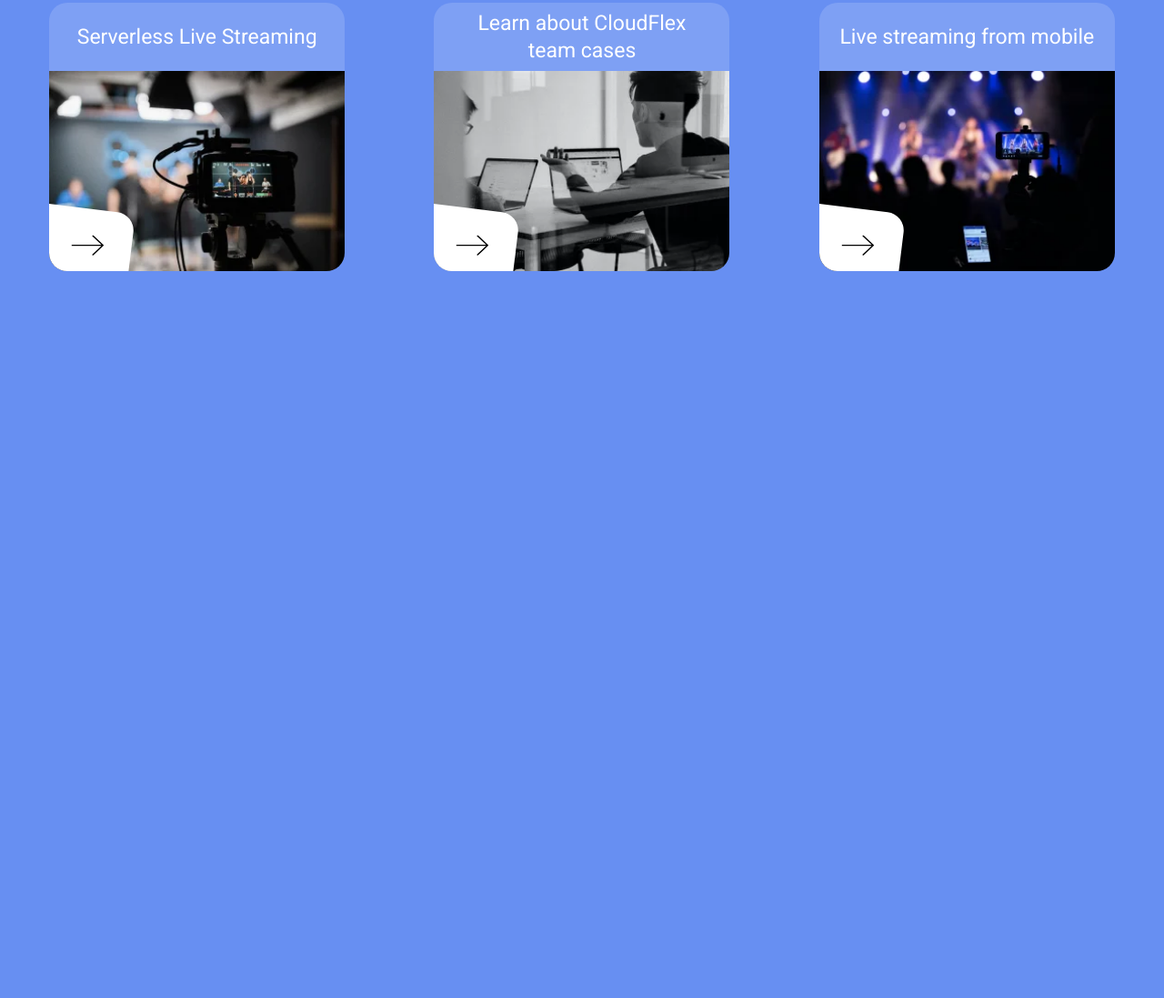
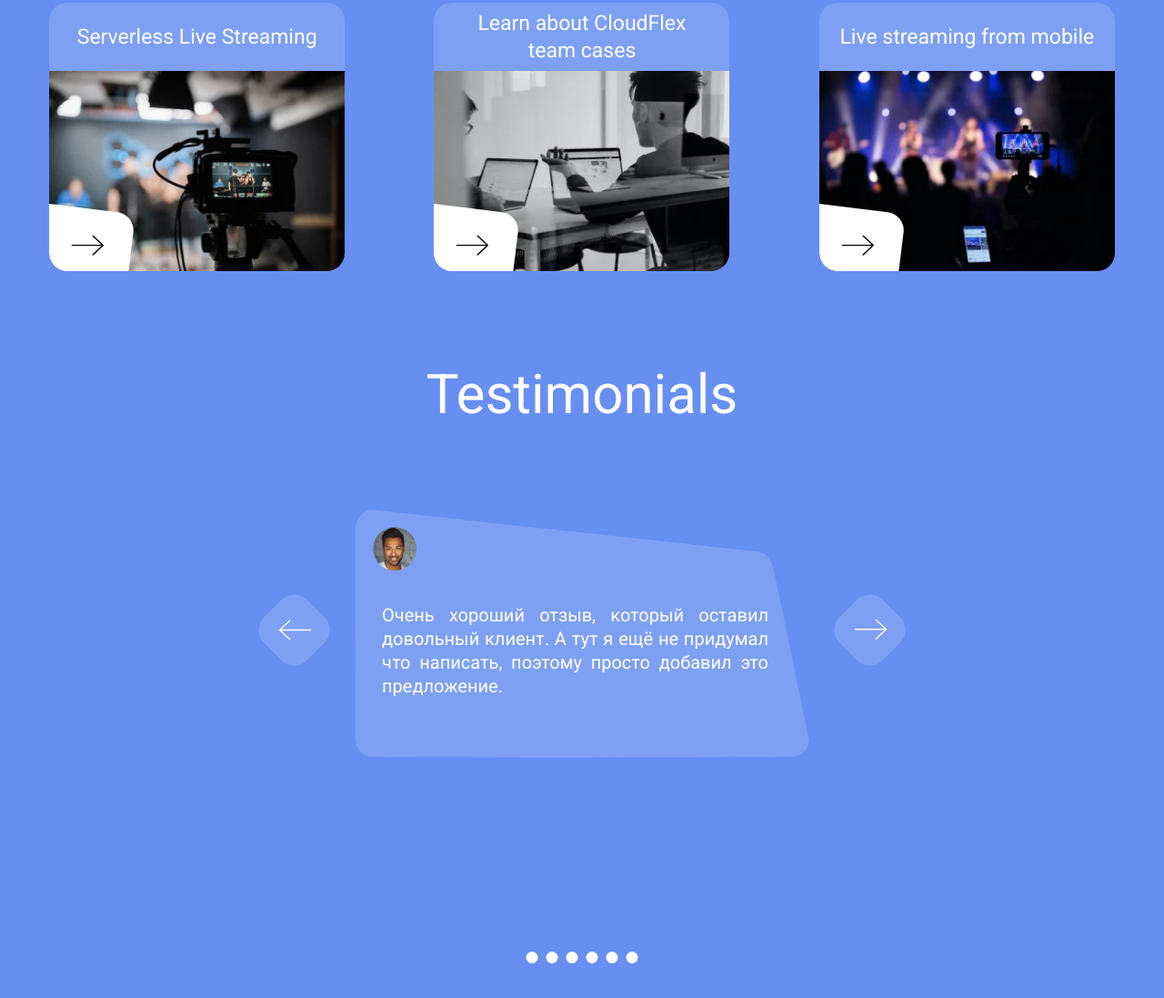
Before and after one commit to AlxndrZzz/landing_live_streaming, a website: page index.html in a window 1280 px wide. Shown: the part 4045-5142 px from the top of the page at 91% size. Before the commit the page ends 4523 px from the top, so only its background shows below. Drawn offline with nearby package versions, Linux system fonts and the light colour scheme; files that its build step writes are made by us from their sources.

Commit message:
testimonials section

```diff
--- a/index.html
+++ b/index.html
@@ -72,7 +72,7 @@
             </div>
         </section>
 
-        <section class="work-section">
+        <section class="work-section" aria-label="work section">
             <div class="container">
                 <div class="work">
                     <h2 class="work__title">How we work</h2>
@@ -149,9 +149,9 @@
             </div>
         </section>
 
-        <hr class="divider">
+        <hr class="divider" aria-label="divider line">
 
-        <section class="about-section">
+        <section class="about-section" aria-label="about section">
             <div class="container">
                 <div class="about">
                     <div class="about__quality">
@@ -189,7 +189,7 @@
                     <h2 class="experience__title">Our experience</h2>
 
                     <div class="experience__cards-wrapper">
-                        <figure class="img-card">
+                        <figure class="img-card" aria-label="experience card">
                             <h3 class="img-card__title">Serverless Live Streaming</h3>
                             <img src="assets/img/card_shooting.webp" alt="card shooting img" class="img-card__preview">
                             <button class="img-card__btn">
@@ -199,7 +199,7 @@
                             </button>
                         </figure>
 
-                        <figure class="img-card">
+                        <figure class="img-card" aria-label="experience card">
                             <h3 class="img-card__title">
                                 <span>Learn about CloudFlex</span>
                                 <span>team cases</span>
@@ -212,7 +212,7 @@
                             </button>
                         </figure>
 
-                        <figure class="img-card">
+                        <figure class="img-card" aria-label="experience card">
                             <h3 class="img-card__title">Live streaming from mobile</h3>
                             <img src="assets/img/card_streaming.webp" alt="card streaming img" class="img-card__preview">
                             <button class="img-card__btn">
@@ -225,6 +225,45 @@
                 </div>
             </div>
         </section>
+
+        <section class="testimonials-section" aria-label="testimonials section">
+            <div class="container">
+                <div class="testimonials">
+                    <h2 class="testimonials__title">Testimonials</h2>
+
+                    <div class="testimonials__slider slider">
+                        <figure class="wave-card" aria-label="testimonials card">
+                            <img src="assets/img/avatar_alpha.png" alt="avatar image" class="wave-card__avatar">
+
+                            <blockquote class="wave-card__quote" cite="https://happyclient.com">
+                                <p>Очень хороший отзыв, который оставил довольный клиент. А тут я ещё не придумал что написать, поэтому просто добавил это предложение.</p>
+                            </blockquote>
+
+                            <button class="slider__left-btn">
+                                <svg class="slider__left-btn-icon" aria-label="arrow icon">
+                                    <use href="/assets/sprites.svg#arrow-icon"></use>
+                                </svg>
+                            </button>
+
+                            <button class="slider__right-btn">
+                                <svg class="slider__right-btn-icon" aria-label="arrow icon">
+                                    <use href="/assets/sprites.svg#arrow-icon"></use>
+                                </svg>
+                            </button>
+
+                            <div class="slider__points">
+                                <div class="slider__points-item"></div>
+                                <div class="slider__points-item"></div>
+                                <div class="slider__points-item"></div>
+                                <div class="slider__points-item"></div>
+                                <div class="slider__points-item"></div>
+                                <div class="slider__points-item"></div>
+                            </div>
+                        </figure>
+                    </div>
+                </div>
+            </div>
+        </section>
     </main>
 </body>
 
--- a/styles/_basic.scss
+++ b/styles/_basic.scss
@@ -21,7 +21,7 @@
     list-style: none;
 }
 
-figure {
+figure, blockquote {
     margin: 0;
 }
 
--- a/styles/_cards.scss
+++ b/styles/_cards.scss
@@ -115,3 +115,32 @@
         width: 300px;
     }
 }
+
+.wave-card {
+    width: 500px;
+    height: 275px;
+    background: url('../assets/wave_card_bg.svg') center/contain no-repeat;
+    @include m.d-flex(start, start, nowrap, column, 0, 35px);
+
+    &__avatar {
+        margin: 20px 0 0 20px;
+    }
+
+    &__quote {
+        @include m.font(20px, 400, v.$color_white);
+        line-height: 26px;
+        margin: 0 45px 0 30px;
+        text-align: justify;
+    }
+
+    @media (max-width: v.$media_md) {
+        width: 330px;
+        row-gap: 15px;
+        background: url('../assets/wave_card_bg.svg') 50% 0/contain no-repeat;
+
+        &__quote {
+            @include m.font(13px, 400, v.$color_white);
+            line-height: 18px;
+        }
+    }
+}
--- a/styles/_experience.scss
+++ b/styles/_experience.scss
@@ -2,7 +2,7 @@
 @use 'mixins' as m;
 
 .experience {
-    padding: 180px 0;
+    padding: 180px 0 0 0;
     margin: 0 auto;
     text-align: center;
     @include m.d-flex(start, center, nowrap, column, 0, 90px);
--- a/styles/_importer.scss
+++ b/styles/_importer.scss
@@ -6,3 +6,4 @@
 @forward 'work';
 @forward 'about';
 @forward 'experience';
+@forward 'testimonials';
--- /dev/null
+++ b/styles/_testimonials.scss
@@ -0,0 +1,116 @@
+@use 'variables' as v;
+@use 'mixins' as m;
+@use 'sass:color';
+
+%slider-btn {
+    width: 67px;
+    height: 67px;
+    border: none;
+    border-radius: 20px;
+    background-color: color.adjust(v.$color_white, $alpha: -0.85);
+    rotate: z 45deg;
+}
+
+.testimonials {
+    padding: 100px 0 100px 0;
+    margin: 0 auto;
+    @include m.d-flex(start, center, nowrap, column, 0, 90px);
+
+    &__title {
+        @include m.font(60px, 400, v.$color_white);
+
+        @media (max-width: v.$media_md) {
+            font-size: 35px;
+        }
+
+    }
+
+    .slider {
+        position: relative;
+        height: 500px;
+
+        &__left-btn {
+            @extend %slider-btn;
+            @include m.position(absolute, 1, -1, top, left, 100px, -100px);
+
+            &-icon {
+                width: 36px;
+                height: 23px;
+                fill: v.$color_white;
+                rotate: z 135deg;
+            }
+        }
+
+        &__right-btn {
+            @extend %slider-btn;
+            @include m.position(absolute, 1, -1, top, right, 100px, -100px);
+
+            &-icon {
+                width: 36px;
+                height: 23px;
+                fill: v.$color_white;
+                rotate: z -45deg;
+            }
+        }
+
+        &__left-btn:hover,
+        &__right-btn:hover {
+            cursor: pointer;
+            box-shadow: inset 0 0 15px 3px rgba(0,0,0,.15);
+
+            .slider__left-btn-icon,
+            .slider__right-btn-icon {
+                fill: v.$color_black;
+            }
+        }
+
+        &__points {
+            @include m.position(absolute, 1, -1, bottom, left, 0, 50%);
+            translate: -50% 0;
+            @include m.d-flex(start, center, nowrap, row, 9px, 0);
+
+            &-item {
+                width: 13px;
+                height: 13px;
+                border-radius: 50%;
+                background-color: v.$color_white;
+
+                &:hover {
+                    cursor: pointer;
+                    scale: 0.7;
+                    background-color: v.$color_gray;
+                }
+            }
+        }
+
+        @media (max-width: v.$media_md) {
+            height: 300px;
+
+            &__left-btn {
+                top: unset;
+                bottom: 20px;
+                left: 0;
+            }
+
+            &__right-btn {
+                top: unset;
+                bottom: 20px;
+                right: 0;
+            }
+
+            &__points {
+                bottom: 45px;
+            }
+        }
+
+        @media (max-width: v.$media_min) {
+            &__left-btn {
+                left: 10px;
+            }
+
+            &__right-btn {
+                right: 10px;
+            }
+        }
+    }
+}
--- a/styles/_variables.scss
+++ b/styles/_variables.scss
@@ -2,6 +2,7 @@
 $color_blue: #678FF2;
 $color_white: #FFFFFF;
 $color_black: #000000;
+$color_gray:#B4B4B4;
 
 $media_xxl: 1400px;
 $media_xl: 1200px;
```
Also changed, not shown: assets/img/avatar_alpha.png (added), assets/wave_card_bg.svg (added).
